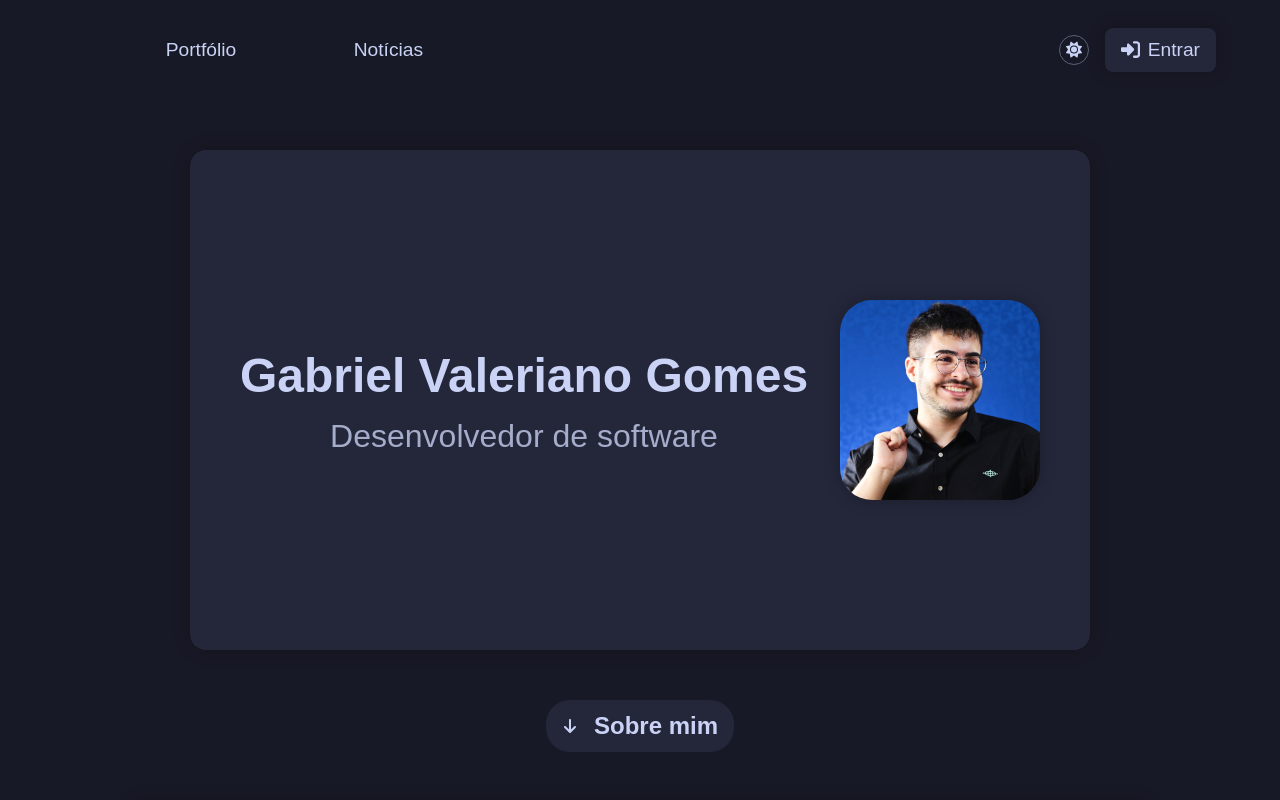
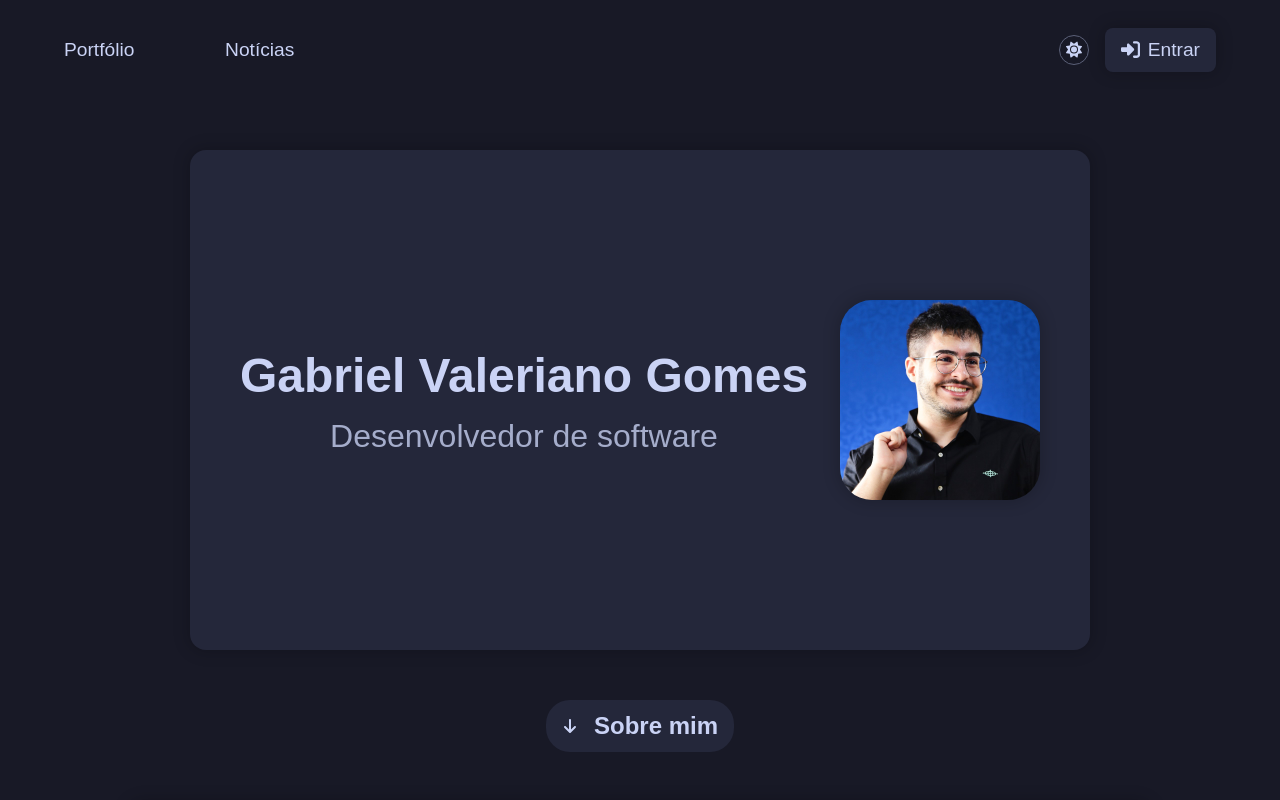
Before and after one commit to Andre-Rodrigues-Dev-Web/teste-react, a React (Vite) app in the folder src-portfolio/: page / in a window 1280 px wide. Shown: the top 800 px of the page. Built offline with nearby package versions, Linux system fonts and the light colour scheme.

Commit message:
feat(portfolio): Improve main page accessibility
- Add alt text to main photo, screenshots and svg logos
- Add aria label to login/logout button and theme switcher
- Fix project typo

```diff
--- a/src-portfolio/src/App.css
+++ b/src-portfolio/src/App.css
@@ -10,15 +10,18 @@
     font-size: 1.2rem;
     padding: 0 5%;
     width: 100%;
-    .navigation {
+    nav {
       display: flex;
-      width: 40%;
-      justify-content: space-evenly;
-      gap: 1rem;
-
-      li {
-        a {
-          text-decoration: none;
+      width: clamp(12rem, 20%, 16rem);
+      .navigation {
+        width: 100%;
+        display: flex;
+        justify-content: space-between;
+        gap: 1rem;
+        li {
+          a {
+            text-decoration: none;
+          }
         }
       }
     }
--- a/src-portfolio/src/App.tsx
+++ b/src-portfolio/src/App.tsx
@@ -57,6 +57,7 @@ export const App = () => {
       <ThemeContext value={theme}>
         <div className="app">
           <header>
+            <nav>
               <ul className="navigation">
                 <li>
                   <Link to="/">Portfólio</Link>
@@ -65,6 +66,7 @@ export const App = () => {
                   <Link to="/news">Notícias</Link>
                 </li>
               </ul>
+            </nav>
             <div className="header-right">
               <div className="themes">
                 <div className="theme-options">
--- a/src-portfolio/src/Components/AccountLoginIndicator/AccountLoginIndicator.tsx
+++ b/src-portfolio/src/Components/AccountLoginIndicator/AccountLoginIndicator.tsx
@@ -46,6 +46,7 @@ export const AccountLoginIndicator = () => {
             setHovering(false);
           }}
           className="account-login-indicator logged-in"
+          aria-label="Sair"
         >
           {hovering ? (
             <>
--- a/src-portfolio/src/Components/Project.tsx
+++ b/src-portfolio/src/Components/Project.tsx
@@ -3,11 +3,12 @@ interface ProjectProps {
   imageSrc?: string;
   description: string;
   link: string;
+  altText: string;
 }
 export const Project = (props: ProjectProps) => {
   return (
     <a href={props.link} className="project-container">
-      <img src={props.imageSrc} className="project-image" />
+      <img src={props.imageSrc} alt={props.altText} className="project-image" />
       <div className="project-content">
         <h3 className="project-title">{props.title}</h3>
         <div className="project-description">{props.description}</div>
--- a/src-portfolio/src/Components/TechStackItem.tsx
+++ b/src-portfolio/src/Components/TechStackItem.tsx
@@ -13,6 +13,7 @@ export const TechStackItem = (props: TechStackItemProps) => {
       <img
         className="icon"
         src={`/${props.icon}${props.adaptive ? `-${theme}` : ""}.svg`}
+        alt={`Logo ${props.name}`}
       />
       <div className="name">{props.name}</div>
     </div>
--- a/src-portfolio/src/Components/ThemeSwitcher/ThemeSwitcher.tsx
+++ b/src-portfolio/src/Components/ThemeSwitcher/ThemeSwitcher.tsx
@@ -21,6 +21,7 @@ export const ThemeSwitcher = ({
         setTheme();
         onClick(themeName);
       }}
+      aria-label={`Mudar para o tema ${themeName}`}
     >
       <Icon />
     </button>
--- a/src-portfolio/src/Routes/Portfolio/Portfolio.tsx
+++ b/src-portfolio/src/Routes/Portfolio/Portfolio.tsx
@@ -37,7 +37,7 @@ const InfoItem = (props: InfoItemProps) => (
   </>
 );
 export const Portfolio = () => {
-  const scrollToAbout = (id: string) => {
+  const scrollToElement = (id: string) => {
     const aboutContainer = document.getElementById(id);
     if (aboutContainer) aboutContainer.scrollIntoView({ behavior: "smooth" });
   };
@@ -52,7 +52,11 @@ export const Portfolio = () => {
                 <span className="description"> Desenvolvedor de software</span>
               </div>
               <div className="photo-container">
-                <img src="/photo.jpg" className="photo" />
+                <img
+                  src="/photo.jpg"
+                  className="photo"
+                  alt="Foto de Gabriel Valeriano Gomes"
+                />
               </div>
             </div>
           </div>
@@ -60,7 +64,7 @@ export const Portfolio = () => {
         <div
           className="section-title"
           onClick={() => {
-            scrollToAbout("about-container");
+            scrollToElement("about-container");
           }}
         >
           <FaArrowDown />
@@ -134,7 +138,7 @@ export const Portfolio = () => {
         <div
           className="section-title"
           onClick={() => {
-            scrollToAbout("projects-container");
+            scrollToElement("projects-container");
           }}
         >
           <FaCode />
@@ -148,15 +152,17 @@ export const Portfolio = () => {
                 description="Legal né?"
                 link="#"
                 imageSrc="/portfolio.png"
+                altText="Captura de tela da área inicial desse mesmo portfólio"
               />
             </li>
             <li className="project-container">
               <Project
-                title="Shhh"
+                title="Shhhh"
                 imageSrc="/shhhhScreenshot.png"
                 description={`"Rede social" offline que permite a criação de "postagens"
                   salvas localmente`}
                 link="https://github.com/Lummidev/shhhh"
+                altText={`Captura de tela do projeto "Shhhh", na tela inicial da aplicação onde é mostrada a linha do tempo do usuário`}
               />
             </li>
           </ul>
@@ -164,7 +170,7 @@ export const Portfolio = () => {
         <div
           className="section-title"
           onClick={() => {
-            scrollToAbout("contact");
+            scrollToElement("contact");
           }}
         >
           <FaAddressCard />
```
Lines whose indentation alone changed are shown as unchanged.
